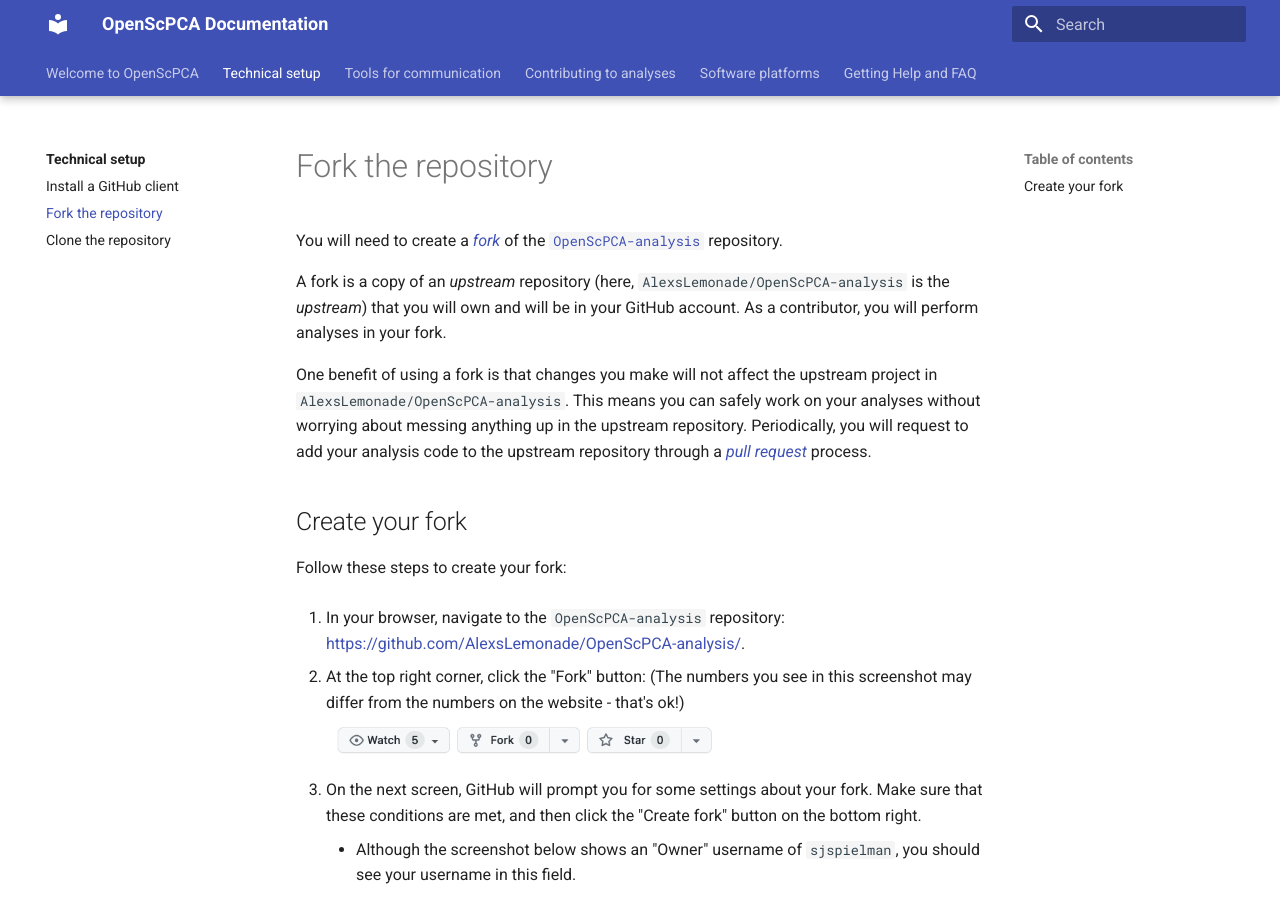
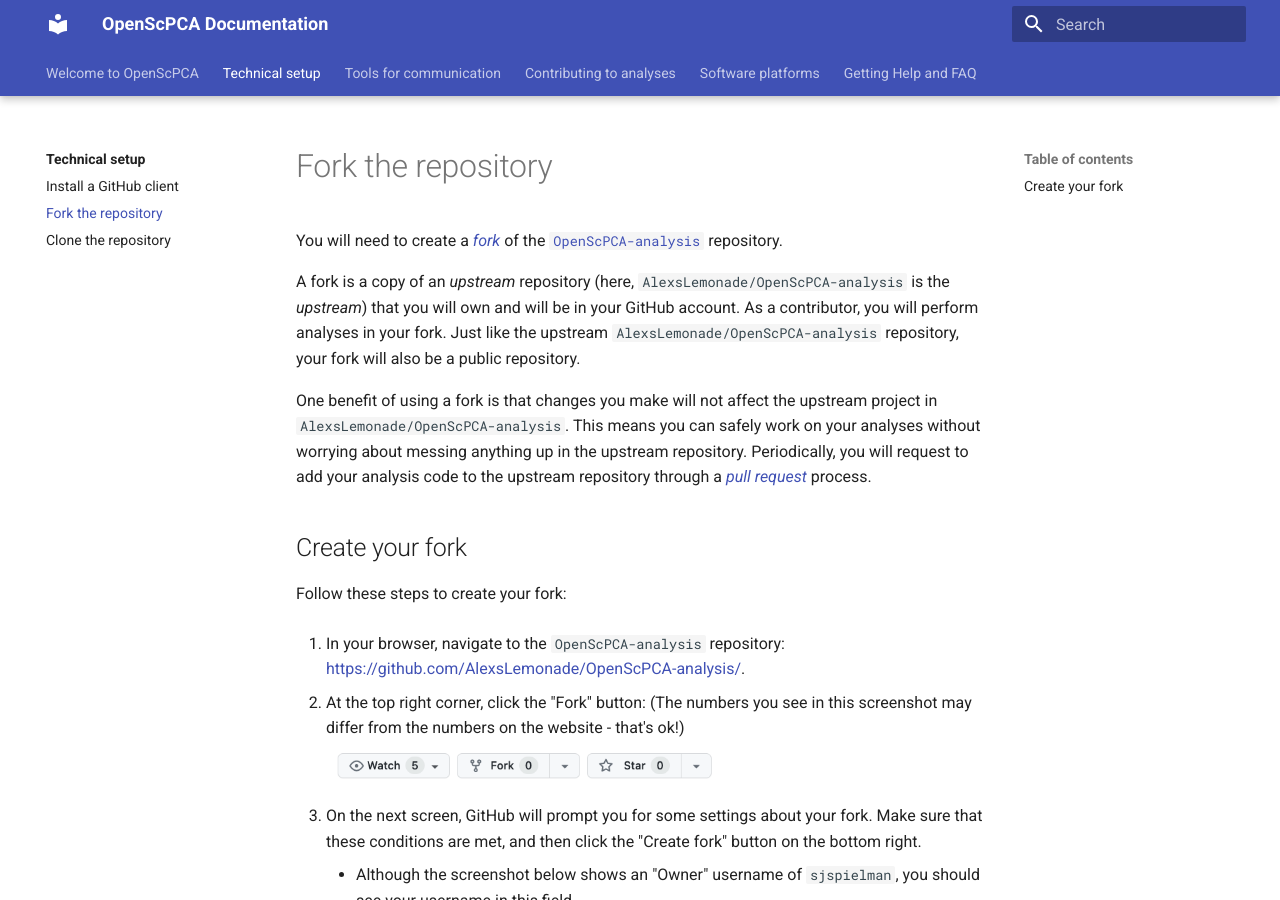
Before and after one commit to AlexsLemonade/OpenScPCA-analysis, an MkDocs documentation site: the page built from docs/technical-setup/fork-the-repo.md, in a window 1280 px wide and 900 px high. Built offline with MkDocs 1.6.1 and Material for MkDocs 9.7.7, drawn with Linux system fonts in a browser that asks for light colours.

Commit message:
add public fyi

```diff
--- a/docs/technical-setup/fork-the-repo.md
+++ b/docs/technical-setup/fork-the-repo.md
@@ -4,6 +4,7 @@
 
 A fork is a copy of an _upstream_ repository (here, `AlexsLemonade/OpenScPCA-analysis` is the _upstream_) that you will own and will be in your GitHub account.
 As a contributor, you will perform analyses in your fork.
+Just like the upstream `AlexsLemonade/OpenScPCA-analysis` repository, your fork will also be a public repository.
 
 One benefit of using a fork is that changes you make will not affect the upstream project in `AlexsLemonade/OpenScPCA-analysis`.
 This means you can safely work on your analyses without worrying about messing anything up in the upstream repository.
```
